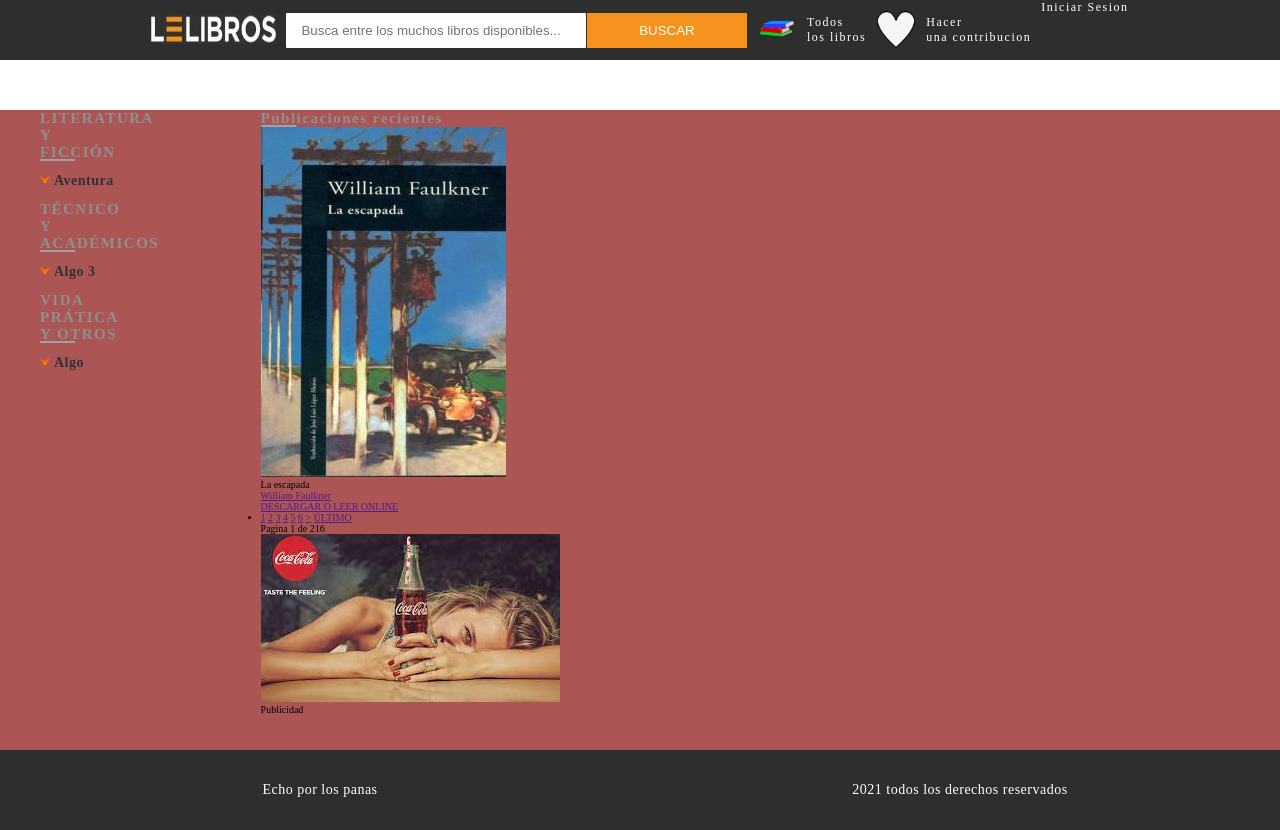
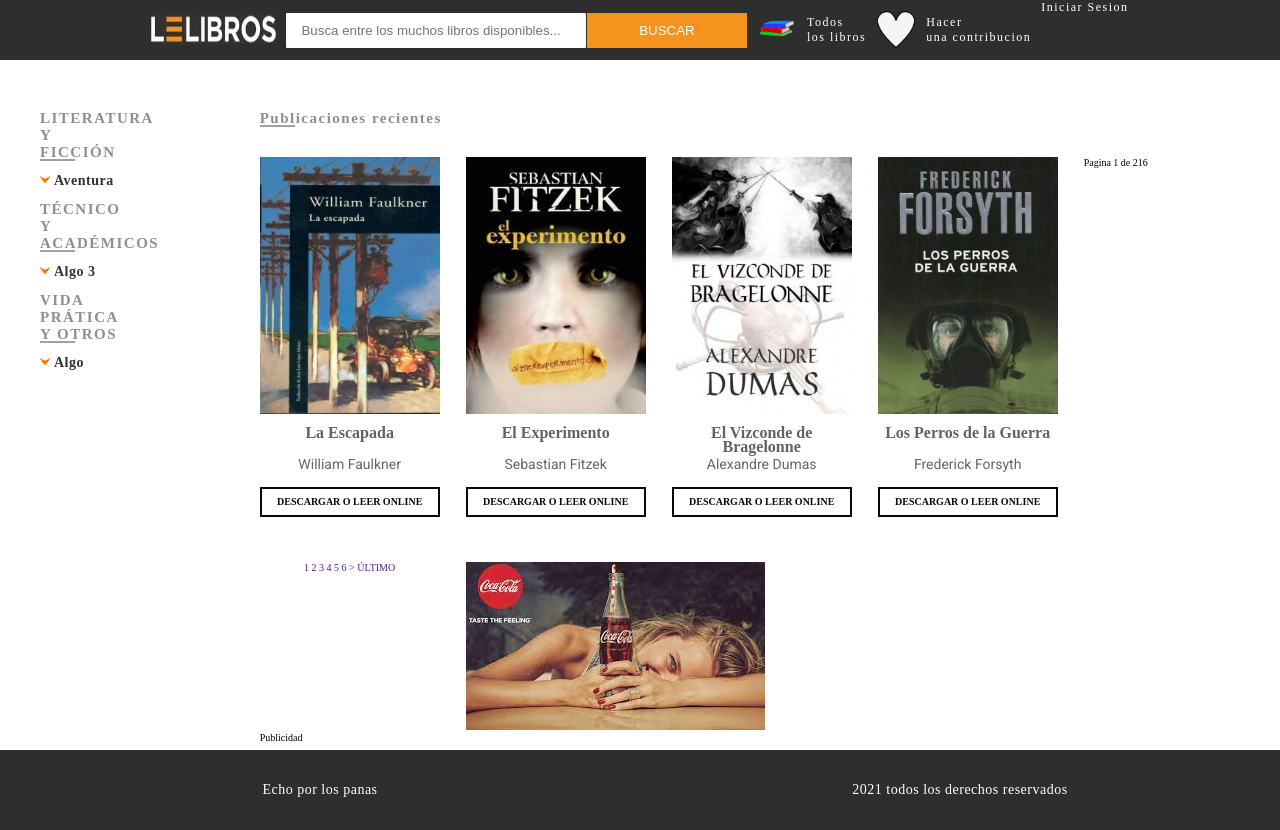
Before and after one commit to Danielgzp/Proyecto-ALP-II, a PHP site: page / in a window 1280 px wide. Run offline with PHP 8.4, Linux system fonts and the light colour scheme.

Commit message:
Agregando estilso a los contenedores de lso libros

```diff
--- a/css/style.css
+++ b/css/style.css
@@ -1,5 +1,7 @@
 :root{
     --background-black: #2e2e2e;
+    --letter-grey: #636363;;
+    --soft-grey: #666;
 }
 
 *{
@@ -21,6 +23,15 @@ header{
     min-width: 320px;
     height: 334px;
     background: linear-gradient(207.8deg, #201E1C 16.69%, #F7931A 100%); */
+}
+a{
+    text-decoration: none;
+}
+ul{
+    list-style: none;
+}
+li{
+    list-style: none;
 }
 .header-section{
     width: 100%;
@@ -108,15 +119,16 @@ header{
     display: flex;
     margin-top: 50px;
     height: 80vh;
-    background-color: rgb(172, 85, 85);
 }
-/* Aqui estoy trabajdno el main */
+
+/* Aqui estoy trabandoo el main */
+
 .main-aside{
     width: 30%;
     margin-left: 40px;
 }
 .main-content{
-    width: 70%;
+    width: 80%;
 }
 .main-aside--lista{
     list-style: none;
@@ -162,7 +174,57 @@ header{
     line-height: 2rem;
     height: 20px;
 }
+.books-container{
+    width: 100%;
+}
+.books-container--portada{
+    width: auto;
+}
+.books-container--portada img{
+    width: 180px;
+}
+.books-container--portada figcaption{
+    text-align: center;
+    color: var(--letter-grey);
+    font-size: 1.6rem;
+    line-height: 1.4rem;
+    font-weight: bold;
+    height: 30px;
+    margin-top: 10px;
+}
+.list-books ul{
+    margin-top: 30px;
+}
+.list-books li{
+    float: left;
+    width: 180px;
+    list-style: none;
+    text-align: center;
+    margin-right: 26px;
+    margin-bottom: 45px;
+}
+.autor a{
+    color: var(--soft-grey);
+    font-family: 'Roboto',sans-serif;
+    font-size: 1.4rem;
+}
+.descargar{
+    border: 2px solid #080808;
+    float: left;
+    width: 100%;
+    color: #080808;
+    font-size: 1rem;
+    height: 30px;
+    line-height: 25px;
+    margin-top: 15px;
+    font-weight: 700;
+    text-transform: uppercase;
+}
+
+
 /* Agregando estilos al footer */
+
+
 footer{
     display: flex;
     width: 100%;
--- a/index.html
+++ b/index.html
@@ -6,6 +6,7 @@
     <meta name="viewport" content="width=device-width, initial-scale=1.0">
     <title>Proyecto</title>
     <link rel="stylesheet" href="./css/style.css">
+    <link rel="stylesheet" type="text/css" href="https://fonts.googleapis.com/css?family=Roboto:400,700,500,900">
 </head>
 <body>
     <header>
@@ -72,15 +73,58 @@
                 <div class="list-books">
                     <h3 class="title3">Publicaciones recientes</h3>
                     <div class="books-container">
-                        <figure>
-                            <img src="./images/libros/descargar-libro-la-escapada.jpg" alt="">
-                            <figcaption>La escapada</figcaption>
-                        </figure>
-                        <span>
+                        <ul class="list-books">
+                            <li>
+                            <figure class="books-container--portada">
+                                <img src="./images/libros/descargar-libro-la-escapada.jpg" alt="">
+                                <figcaption>La Escapada</figcaption>
+                            </figure>
+                            <span class="autor">
                             <a href="">William Faulkner</a>
-                        </span>
-                        <br>
-                        <a href="">DESCARGAR O LEER ONLINE</a>
+                            </span>
+                            <br>
+                            <a href="" class="descargar">DESCARGAR O LEER ONLINE</a>
+                            </li>
+
+                            <li>
+                                <figure class="books-container--portada">
+                                    <img src="./images/libros/descargar-libro-el-experimento.jpg" alt="">
+                                    <figcaption>El Experimento</figcaption>
+                                    <span class="autor">
+                                        <a href="">Sebastian Fitzek</a>
+                                    </span>
+                                        <br>
+                                        <a href="" class="descargar">DESCARGAR O LEER ONLINE</a>
+                                </figure>
+                            </li>
+
+                            <li>
+                                <figure class="books-container--portada">
+                                    <img src="./images/libros/descargar-libro-el-vizconde-de-bragelonne.jpg" alt="">
+                                    <figcaption>El Vizconde de Bragelonne</figcaption>
+                                    <span class="autor">
+                                        <a href="">Alexandre Dumas</a>
+                                    </span>
+                                        <br>
+                                        <a href="" class="descargar">DESCARGAR O LEER ONLINE</a>
+                                </figure>
+                            </li>
+
+                            <li>
+                                <figure class="books-container--portada">
+                                    <img src="./images/libros/descargar-libro-los-perros-de-la-guerra.jpg" alt="">
+                                    <figcaption>Los Perros de la Guerra</figcaption>
+                                    <span class="autor">
+                                        <a href="">Frederick Forsyth</a>
+                                    </span>
+                                        <br>
+                                        <a href="" class="descargar">DESCARGAR O LEER ONLINE</a>
+                                </figure>
+                            </li>
+
+
+
+                        </ul>
                     </div>
                     <div class="pagination">
                         <ul>
```
Also changed, not shown: images/libros/descargar-libro-el-experimento.jpg (added), images/libros/descargar-libro-el-vizconde-de-bragelonne.jpg (added), images/libros/descargar-libro-los-perros-de-la-guerra.jpg (added).
